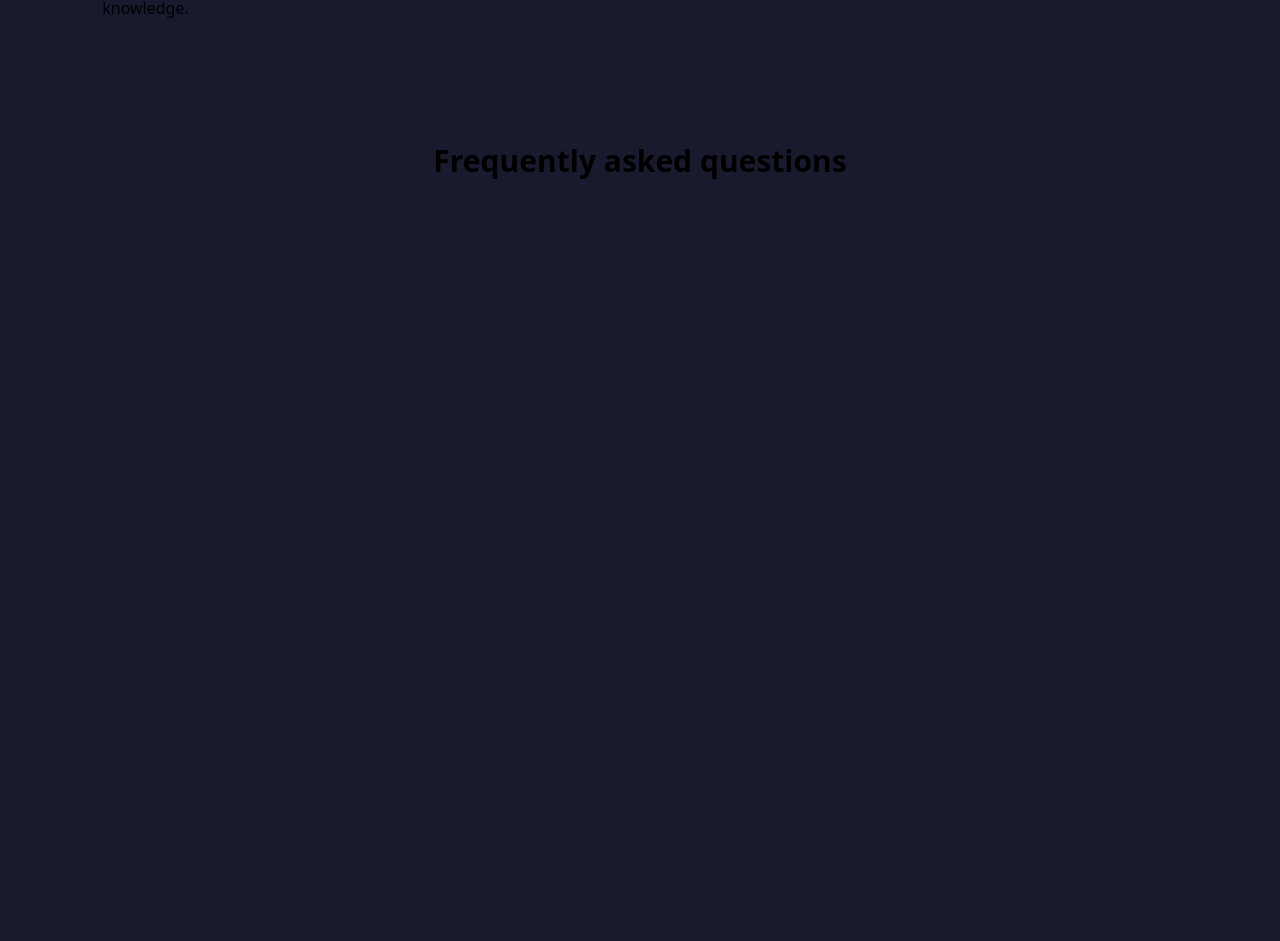
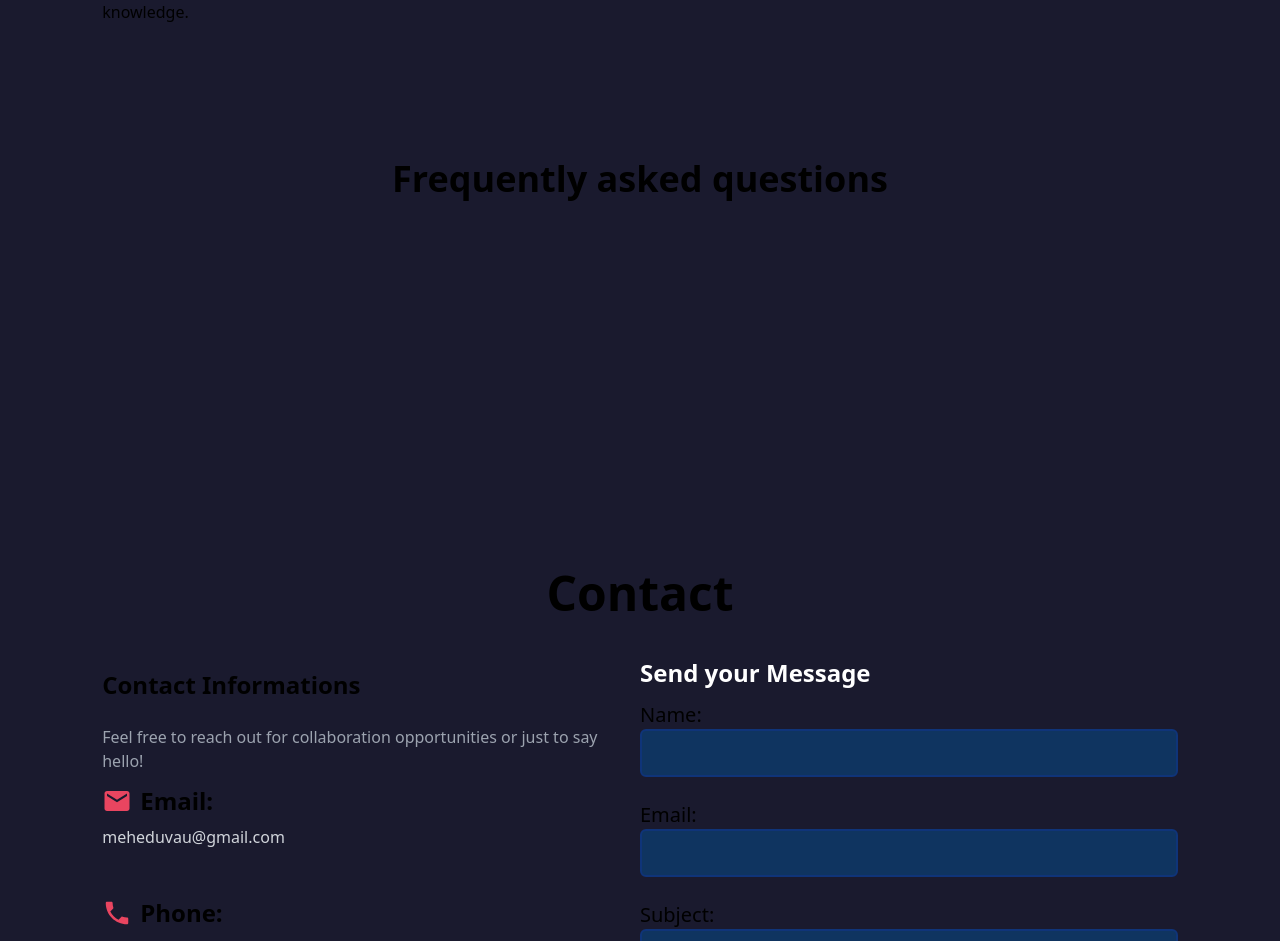
Before and after one commit to mehediScriptDev/personal-portfolio, a React (Vite) app: page / in a window 1280 px wide. Shown: the part 3289-4230 px from the top of the page. Before the commit the page ends 3774 px from the top, so only its background shows below. Built offline with nearby package versions, Linux system fonts and the light colour scheme.

Commit message:
contact section done

```diff
--- a/package.json
+++ b/package.json
@@ -24,6 +24,7 @@
     "react-dom": "^19.0.0",
     "react-icons": "^5.5.0",
     "react-router-dom": "^7.5.2",
+    "react-toastify": "^11.0.5",
     "sort-by": "^0.0.2",
     "tailwind-variants": "^1.0.0"
   },
--- a/src/App.jsx
+++ b/src/App.jsx
@@ -10,8 +10,11 @@ import AOS from 'aos';
 import 'aos/dist/aos.css';
 import Education from './Components/Education'
 import Fq from './Components/Fq'
+import Contact from './Components/Contact'
+import 'react-toastify/dist/ReactToastify.css';
 
 function App() {
+
 
 
 useEffect(() => {
@@ -28,6 +31,7 @@ useEffect(() => {
       <Projects></Projects>
       <Education></Education>
       <Fq></Fq>
+      <Contact></Contact>
       </section>
     </>
   )
--- /dev/null
+++ b/src/Components/Contact.jsx
@@ -0,0 +1,165 @@
+import { MdEmail, MdLocationOn, MdPhone } from "react-icons/md";
+import { FaFacebook, FaGithub, FaLinkedin, FaX } from "react-icons/fa6";
+import { Link } from "react-router-dom";
+import { ToastContainer, toast } from 'react-toastify';
+
+const Contact = () => {
+
+    const submitHandler = e =>{
+        e.preventDefault();
+        const form = e.target;
+        const name = form.name.value.trim();
+        const email = form.email.value.trim();
+
+        if(email && name){
+            toast(`Thanks ${name} for reaching out.`);
+            form.reset();
+        }
+        else{
+            toast.error('Somethings not right!')
+        }
+    }
+  return (
+    <section className="min-h-screen mt-16">
+      <h1 className="text-3xl lg:text-5xl font-bold text-center animate__animated animate__slideInDown">
+        Contact
+      </h1>
+      <div className="grid md:grid-cols-12 grid-cols-1 justify-center gap-y-10 mx-auto w-11/12 mt-10">
+        <div className="col-span-6">
+          <p className="text-2xl font-bold py-3">Contact Informations</p>
+          <p className="text-gray-400 py-3">
+            Feel free to reach out for collaboration opportunities or just to
+            say hello!
+          </p>
+          <div className="flex flex-col gap-y-5 md:gap-y-10">
+            <div>
+              <p className="flex items-center text-2xl gap-2 font-bold">
+                <span className="text-highlight text-3xl ">
+                  <MdEmail />
+                </span>{" "}
+                Email:{" "}
+              </p>
+              <p className="text-gray-300 py-2">meheduvau@gmail.com</p>
+            </div>
+            <div>
+              <p className="flex items-center text-2xl gap-2 font-bold">
+                <span className="text-highlight text-3xl ">
+                  <MdPhone />
+                </span>{" "}
+                Phone:{" "}
+              </p>
+              <p className="text-gray-300 py-2">+8801834393787</p>
+            </div>
+
+            <div>
+              <p className="flex items-center text-2xl gap-2 font-bold">
+                <span className="text-highlight text-3xl ">
+                  <MdLocationOn />
+                </span>{" "}
+                Location:{" "}
+              </p>
+              <p className="text-gray-300 py-2">Tangail, Dhaka, Bangladesh</p>
+            </div>
+            <div className="flex gap-2 md:gap-3 mt-5 md:justify-start justify-center">
+              <Link
+                to="https://github.com/mehediScriptDev"
+                target="_blank"
+                className="bg-littlebg hover:text-black duration-200 shadow-md px-3 py-3 rounded-full"
+              >
+                <FaGithub></FaGithub>
+              </Link>
+              <Link
+                to="https://www.linkedin.com/in/mehedi-mehedi-09a088349?utm_source=share&utm_campaign=share_via&utm_content=profile&utm_medium=android_app"
+                target="_blank"
+                className="bg-littlebg hover:text-black duration-200 shadow-md px-3 py-3 rounded-full"
+              >
+                <FaLinkedin></FaLinkedin>
+              </Link>
+              <Link
+                to="https://x.com/mehediscript_x"
+                target="_blank"
+                className="bg-littlebg hover:text-black duration-200 shadow-md px-3 py-3 rounded-full"
+              >
+                <FaX></FaX>
+              </Link>
+              <Link
+                to="https://www.facebook.com/mehediScript404"
+                target="_blank"
+                className="bg-littlebg hover:text-black duration-200 shadow-md px-3 py-3 rounded-full"
+              >
+                <FaFacebook></FaFacebook>
+              </Link>
+            </div>
+          </div>
+        </div>
+        {/* form */}
+        <div className="col-span-6">
+          <h1 className="text-2xl text-white font-bold text-center md:text-left pb-3">
+            Send your Message
+          </h1>
+          <form onSubmit={submitHandler} className="flex flex-col">
+            <label className="text-xl" htmlFor="">
+              Name:{" "}
+              <input
+                type="text"
+                className="bg-littlebg rounded-md py-2 w-full border-2 border-littleborder"
+                required
+                name="name"
+                id=""
+              />
+            </label>
+            <br />
+            <label className="text-xl" htmlFor="">
+              Email:
+              <input
+                type="email"
+                className="border-2 py-2 rounded-md bg-littlebg w-full border-littleborder"
+                required
+                name="email"
+                id=""
+              />
+            </label>
+
+            <br />
+            <label className="text-xl" htmlFor="Subject">
+              Subject:
+              <input
+                type="text"
+                className="border-2 rounded-md bg-littlebg w-full border-littleborder py-2"
+                name="subject"
+                id=""
+              />
+            </label>
+
+            <br />
+            <label className="text-xl" htmlFor="">
+              Message
+              <textarea
+                className="border-2 py-9 bg-littlebg w-full h-full border-littleborder"
+                name=""
+                id=""
+              ></textarea>
+            </label>
+            <label className="mt-3" htmlFor="">
+              <input
+
+                type="submit"
+
+                className="btn w-full rounded-md bg-highlight text-white"
+                value="Send"
+              />
+
+            </label>
+          </form>
+
+        </div>
+        <ToastContainer
+              position="top-right"
+              autoClose={1000}
+              theme="dark"/>
+      </div>
+    </section>
+  );
+};
+
+export default Contact;
--- a/src/Components/Education.jsx
+++ b/src/Components/Education.jsx
@@ -3,7 +3,7 @@ import React from "react";
 const Education = () => {
   return (
     <section className="min-h-screen mt-10 " data-aos="fade-end">
-      <h1 className=" text-3xl font-bold  animate__animated animate__slideInDown">
+      <h1 className=" text-3xl lg:text-4xl font-bold  animate__animated animate__slideInDown">
         Education
       </h1>
       <p className="text-highlight font-bold">Completed & Ongoing Studies</p>
--- a/src/Components/Fq.jsx
+++ b/src/Components/Fq.jsx
@@ -2,8 +2,8 @@ import React from "react";
 
 const Fq = () => {
   return (
-    <section className=" mt-10 rounded-lg py-3 " data-aos="fade-down">
-      <h1 className=" text-3xl font-bold text-center animate__animated animate__slideInDown">
+    <section className=" mt-14 rounded-lg py-3 " data-aos="fade-down">
+      <h1 className=" text-3xl lg:text-4xl font-bold text-center animate__animated animate__slideInDown">
         Frequently asked questions
       </h1>
       <div className="w-11/12 mx-auto mt-6 ">
--- a/src/Components/Projects.jsx
+++ b/src/Components/Projects.jsx
@@ -8,8 +8,8 @@ import 'animate.css';
 const Projects = () => {
   return (
     <section className="min-h-screen mt-10 " data-aos="fade-up">
-      <h1 className="text-left text-3xl font-bold animate__animated animate__slideInDown">Projects</h1>
-      <p className="text-highlight font-bold">All</p>
+      <h1 className="text-left text-3xl lg:text-4xl font-bold pb-6 animate__animated animate__slideInDown">Projects</h1>
+
       <section className="grid md:grid-cols-3 grid-cols-1 justify-center mt-4 mx-auto w-11/12 gap-y-6 items-center gap-3">
         <div className="col-span-1">
           <div className="bg-[#141927]  text-white rounded-2xl overflow-hidden shadow-lg max-w-sm">
--- a/tailwind.config.js
+++ b/tailwind.config.js
@@ -9,7 +9,8 @@ export default {
       colors: {
         highlight: '#E94560',
         mainbg: '#1A1A2E',
-        littlebg: '#0F3460'
+        littlebg: '#0F3460',
+        littleborder: '#0F3479'
       },
       fontFamily: {
         heading: ['Montserrat', 'sans-serif'],
```
Also changed, not shown: 1 other file (tests, documents, lock files or other folders).
